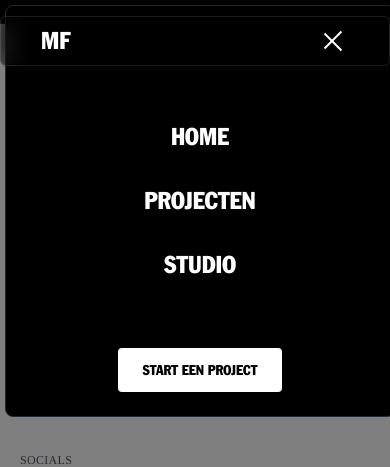
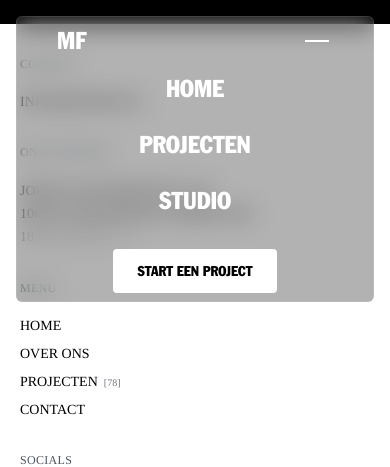
Before and after one commit to jwmik123/mursee-films, a Next.js app: page /about in a window 390 px wide. Both pictures are taken after a click on the button "Toggle mobile menu". Shown: the top 467 px of the page. Built offline with nearby package versions, Linux system fonts and the light colour scheme.

Commit message:
mobile nav

```diff
--- a/app/components/SimpleNavigation.jsx
+++ b/app/components/SimpleNavigation.jsx
@@ -1,6 +1,6 @@
 "use client";
 import Link from "next/link";
-import { useState, useRef, useEffect } from "react";
+import { useState, useRef, useEffect, useLayoutEffect } from "react";
 import { usePathname } from "next/navigation";
 import gsap from "gsap";
 import ContactDialog from "./ContactDialog";
@@ -9,7 +9,8 @@ const SimpleNavigation = () => {
   const [isDialogOpen, setIsDialogOpen] = useState(false);
   const [isMobileMenuOpen, setIsMobileMenuOpen] = useState(false);
   const navRef = useRef(null);
-  const mobileMenuRef = useRef(null);
+  const topBarRef = useRef(null);
+  const mobileContentRef = useRef(null);
   const logoRef = useRef(null);
   const mRef = useRef(null);
   const fRef = useRef(null);
@@ -41,7 +42,7 @@ const SimpleNavigation = () => {
   };
 
   const toggleMobileMenu = () => {
-    setIsMobileMenuOpen(!isMobileMenuOpen);
+    setIsMobileMenuOpen((prev) => !prev);
   };
 
   const closeMobileMenu = () => {
@@ -183,30 +184,68 @@ const SimpleNavigation = () => {
     };
   }, [pathname, mounted]);
 
-  // Animate mobile menu
-  useEffect(() => {
-    if (mobileMenuRef.current) {
+  // Animate the height of the nav so the header expands/collapses
+  useLayoutEffect(() => {
+    const navEl = navRef.current;
+    const barEl = topBarRef.current;
+    const contentEl = mobileContentRef.current;
+    if (!navEl || !barEl || !contentEl) return;
+
+    // Ensure overflow hidden during animation
+    gsap.set(navEl, { overflow: "hidden" });
+
     if (isMobileMenuOpen) {
-        gsap.fromTo(
-          mobileMenuRef.current,
-          { y: "-100%", opacity: 0 },
-          { y: "0%", opacity: 1, duration: 0.3, ease: "power2.out" }
-        );
+      // Opening: from collapsed (top bar height) to full (scrollHeight)
+      const from = barEl.offsetHeight;
+      // Make content participate in layout for accurate measurement
+      contentEl.style.display = "block";
+      // Temporarily set height to 'auto' to get total height including content
+      gsap.set(navEl, { height: "auto" });
+      const to = navEl.scrollHeight;
+      gsap.set(navEl, { height: from });
+      gsap.to(navEl, {
+        height: to,
+        duration: 0.35,
+        ease: "power2.out",
+        onComplete: () => {
+          navEl.style.height = ""; // back to auto
+          navEl.style.overflow = "";
+        },
+      });
     } else {
-        gsap.to(mobileMenuRef.current, {
-          y: "-100%",
-          opacity: 0,
-          duration: 0.3,
+      // Closing: from current to top bar height
+      const to = barEl.offsetHeight;
+      const from = navEl.offsetHeight;
+      gsap.set(navEl, { height: from });
+      gsap.to(navEl, {
+        height: to,
+        duration: 0.28,
         ease: "power2.in",
+        onComplete: () => {
+          navEl.style.height = ""; // let content flow normally
+          navEl.style.overflow = "";
+          contentEl.style.display = "none";
+        },
       });
     }
+  }, [isMobileMenuOpen]);
+
+  // Ensure collapsed height on first render when closed
+  useLayoutEffect(() => {
+    if (!navRef.current || !topBarRef.current) return;
+    if (!isMobileMenuOpen) {
+      navRef.current.style.height = `${topBarRef.current.offsetHeight}px`;
+      // Allow a microtask to pass, then clear to auto so layout isn't stuck
+      requestAnimationFrame(() => {
+        if (navRef.current) navRef.current.style.height = "";
+      });
     }
-  }, [isMobileMenuOpen]);
+  }, []);
 
   return (
     <>
       <header
-        className={`fixed top-0 left-0 w-full z-50 flex justify-center ${
+        className={`fixed top-0 left-0 w-full z-50 flex justify-center px-4 md:px-10 ${
           mounted && !animationStarted && pathname === "/"
             ? "hidden-initially"
             : ""
@@ -214,8 +253,10 @@ const SimpleNavigation = () => {
       >
         <nav
           ref={navRef}
-          className="flex items-center justify-between px-10 opacity-0 py-2 mx-auto max-w-5xl w-full mt-4 rounded-md backdrop-blur-md bg-black/30 border border-white/10"
+          className="flex flex-col md:flex-row items-center justify-between px-10 opacity-0 py-2 mx-auto max-w-7xl w-full mt-4 rounded-md backdrop-blur-md bg-black/30 border border-white/10"
         >
+          {/* Top bar */}
+          <div className="flex items-center justify-between w-full" ref={topBarRef}>
           {/* Left section */}
           <div className="w-32">
             <Link href="/">
@@ -283,42 +324,33 @@ const SimpleNavigation = () => {
             >
               {/* Hamburger lines that animate to cross */}
               <span
-                className={`block w-6 h-0.5 bg-white transition-all duration-300 ease-in-out ${
+                className={`block w-6 h-[1px] bg-white transition-all duration-300 ease-in-out ${
                   isMobileMenuOpen
-                    ? "rotate-45 translate-y-0.5"
+                    ? "translate-y-[1px]"
                     : "-translate-y-1"
                 }`}
               ></span>
               <span
-                className={`block w-6 h-0.5 bg-white transition-all duration-300 ease-in-out ${
+                className={`block w-6 h-[1px] bg-white transition-all duration-300 ease-in-out ${
                   isMobileMenuOpen
-                    ? "-rotate-45 -translate-y-0.5"
+                    ? "-translate-y-[1px]"
                     : "translate-y-1"
                 }`}
               ></span>
             </button>
           </div>
-        </nav>
-      </header>
 
-      {/* Mobile Menu Overlay */}
-      {isMobileMenuOpen && (
+          </div>
+
+          {/* Mobile content inside same nav */}
           <div
-          className="fixed inset-0 bg-black bg-opacity-50 z-40 md:hidden"
-          onClick={closeMobileMenu}
-        ></div>
-      )}
-
-      {/* Mobile Menu */}
-      <div
-        ref={mobileMenuRef}
-        className={`fixed top-0 left-0 w-full h-1/2 bg-black z-40 md:hidden transform -translate-y-full opacity-0 m-[5px] rounded-lg border border-gray-800`}
-        style={{ height: "calc(50vh - 10px)" }}
+            ref={mobileContentRef}
+            className="md:hidden w-full"
+            style={{ display: "none" }}
+            aria-hidden={!isMobileMenuOpen}
           >
-        <div className="flex flex-col h-full p-6 pt-20">
-          {/* Navigation Links */}
-          <div className="flex-1 flex flex-col justify-center">
-            <ul className="space-y-8 text-center">
+            <div className="pt-4">
+              <ul className="space-y-6 text-center">
                 {navLinks.map((link, index) => (
                   <li key={index}>
                     <Link
@@ -331,9 +363,6 @@ const SimpleNavigation = () => {
                   </li>
                 ))}
               </ul>
-          </div>
-
-          {/* Mobile CTA Button */}
               <div className="mt-8 text-center">
                 <button
                   onClick={(e) => {
@@ -347,6 +376,8 @@ const SimpleNavigation = () => {
               </div>
             </div>
           </div>
+        </nav>
+      </header>
 
       <ContactDialog isOpen={isDialogOpen} onClose={handleCloseDialog} />
     </>
--- a/app/page.js
+++ b/app/page.js
@@ -38,23 +38,20 @@ const filmQuery = `*[_type == "film"] {
 export default async function Home() {
   const films = await fetchData(filmQuery);
 
-  const images = [
-    "/images/logos/hetpark.png",
-    "/images/logos/enza.png",
-    "/images/logos/nh.webp",
-    "/images/logos/schouten.png",
-    "/images/logos/staan.png",
-    "/images/logos/tracking.png",
-    "/images/logos/vattenfal.png",
-  ];
+  // const images = [
+  //   "/images/logos/hetpark.png",
+  //   "/images/logos/enza.png",
+  //   "/images/logos/nh.webp",
+  //   "/images/logos/schouten.png",
+  //   "/images/logos/staan.png",
+  //   "/images/logos/tracking.png",
+  //   "/images/logos/vattenfal.png",
+  // ];
 
   return (
     <main className="min-h-[100svh] overflow-hidden">
-      {/* Featured Projects Hero Section */}
-      {/* <FeaturedProjectsHero projects={films} /> */}
-      {/* <FeaturedProjectsTransitions projects={films} /> */}
+
       <CurtainsVideoTransition projects={films} transitionType="perlinLine" />
-
       {/* <AboutSection /> */}
 
       {/* <section
```
Lines whose indentation alone changed are shown as unchanged.
